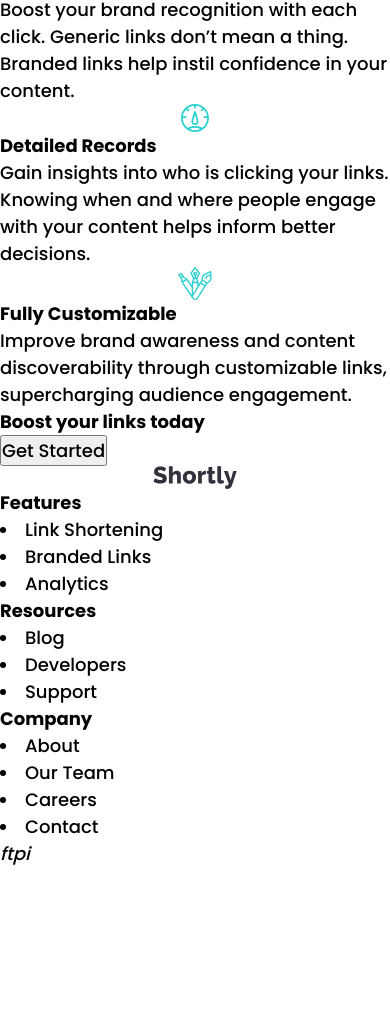
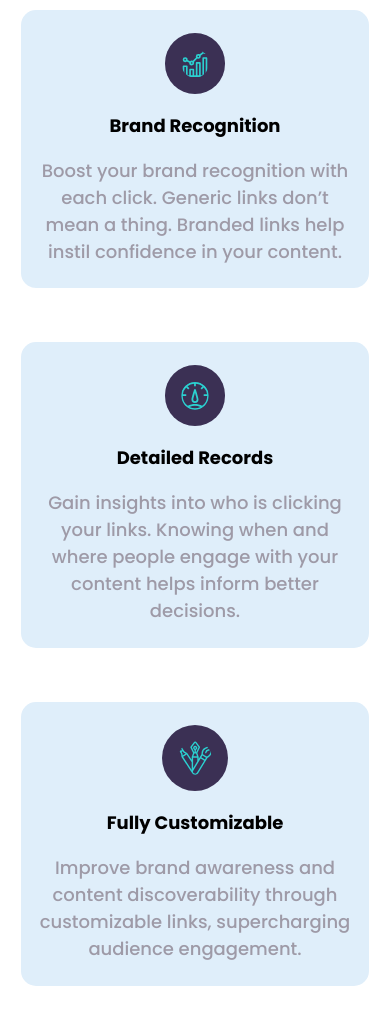
Before and after one commit to RicsiVeres/Url-Shorting-App, a React (Vite) app: page / in a window 390 px wide. Shown: the part 984-1997 px from the top of the page. Before the commit the page ends 1851 px from the top, so only its background shows below. Built offline with nearby package versions, Linux system fonts and the light colour scheme.

Commit message:
Add files via upload

```diff
--- a/index.html
+++ b/index.html
@@ -1,13 +1,20 @@
 <!DOCTYPE html>
 <html lang="en">
+
 <head>
   <meta charset="UTF-8" />
   <link rel="icon" type="image/svg+xml" href="/vite.svg" />
   <meta name="viewport" content="width=device-width, initial-scale=1.0" />
-    <title>Vite + React</title>
+  <link rel="stylesheet" href="path/to/font-awesome/css/font-awesome.min.css">
+
+  <link rel="stylesheet" href="https://cdnjs.cloudflare.com/ajax/libs/font-awesome/4.7.0/css/font-awesome.min.css">
+
+  <title>Shortly</title>
 </head>
+
 <body>
   <div id="root"></div>
   <script type="module" src="/src/main.jsx"></script>
 </body>
+
 </html>
--- a/package.json
+++ b/package.json
@@ -10,6 +10,9 @@
     "preview": "vite preview"
   },
   "dependencies": {
+    "@fortawesome/fontawesome-svg-core": "^6.4.0",
+    "@fortawesome/free-regular-svg-icons": "^6.4.0",
+    "@fortawesome/free-solid-svg-icons": "^6.4.0",
     "react": "^18.2.0",
     "react-dom": "^18.2.0"
   },
--- a/src/App.css
+++ b/src/App.css
@@ -31,6 +31,93 @@
     font-size: 36px;
   }
 
+  #center h2 {
+    display: flex;
+    justify-content: center;
+    margin-top: 2rem;
+    font-size: 28px;
+  }
+  #center p {
+    display: flex;
+    justify-content: center;
+    text-align: center;
+    margin-bottom: 2rem;
+    color: var(--GrayishViolet);
+  }
+
+  .card {
+    display: block;
+    margin: 0 auto;
+    text-align: center;
+    max-width: 80vw;
+    background-color: #dfeefa; /* ide kell m;g synt be'lltanom*/
+    border-radius: 15px;
+    margin-bottom: 3rem;
+    padding: 1.3rem 1rem;
+  }
+  .card div img {
+    background: var(--DarkViolet);
+    padding: 1.3rem;
+    border-radius: 50%;
+  }
+  .card h3 {
+    margin: 1rem 0;
+  }
+  .card p {
+    color: var(--GrayishViolet);
+  }
+  .alsoresz {
+    background: url("./images/bg-boost-mobile.svg");
+    background-color: var(--DarkViolet);
+    height: 350px;
+    background-repeat: no-repeat;
+    background-position: center;
+    background-size: 120%;
+  }
+  .alsoresz div {
+    text-align: center;
+    padding: 135px 0;
+  }
+  .alsoresz div h1 {
+    color: #fff;
+    font-size: 24px;
+    font-weight: 700;
+    margin-bottom: 1.5rem;
+  }
+  .alsoresz div button {
+    color: #fff;
+    background-color: var(--Cyan);
+    border: 0;
+    padding: 0.5rem 1.2rem;
+    border-radius: 1.5rem;
+    max-width: 450px;
+  }
+
+  .LabLec {
+    background-color: var(--VeryDarkViolet);
+    text-align: center;
+  }
+  .LabLec div h1 {
+    color: #fff;
+    font-size: 24px;
+    padding: 2rem;
+  }
+  b {
+    color: #fff;
+  }
+  li {
+    color: var(--GrayishViolet);
+    list-style: none;
+    margin: 1rem;
+  }
+  li:hover {
+    color: var(--Cyan);
+  }
+  .socialmediaicons i {
+    color: #fff;
+    margin: 1rem;
+    margin-bottom: 3rem;
+  }
   #SignUp {
     background-color: var(--Cyan);
     color: #fff;
@@ -280,6 +367,10 @@
     margin-top: 0.5rem;
     cursor: pointer;
   }
+  .socialmediaicons i {
+    color: #fff;
+    margin: 0.5rem;
+  }
   #SignUp:hover {
     background-color: var(--hovere);
   }
--- a/src/App.jsx
+++ b/src/App.jsx
@@ -198,7 +198,7 @@ function App() {
       </div>
       <div className="LabLec">
         <div>
-          <img src={logo} />
+          <h1>Shortly</h1>
         </div>
         <div>
           <b>Features</b>
@@ -219,11 +219,11 @@ function App() {
           <li>Careers</li>
           <li>Contact</li>
         </div>
-        <div>
-          <i>f</i>
-          <i>t</i>
-          <i>p</i>
-          <i>i</i>
+        <div className="socialmediaicons">
+          <i class="fa fa-facebook"></i>
+          <i class="fa fa-twitter"></i>
+          <i class="fa fa-pinterest"></i>
+          <i class="fa fa-instagram"></i>
         </div>
       </div>
     </>
--- a/src/index.css
+++ b/src/index.css
@@ -0,0 +1 @@
+@import url("https://unpkg.com/css.gg@2.0.0/icons/css/facebook.css");
```
Also changed, not shown: 1 other file (tests, documents, lock files or other folders). Lines whose indentation alone changed are shown as unchanged.
